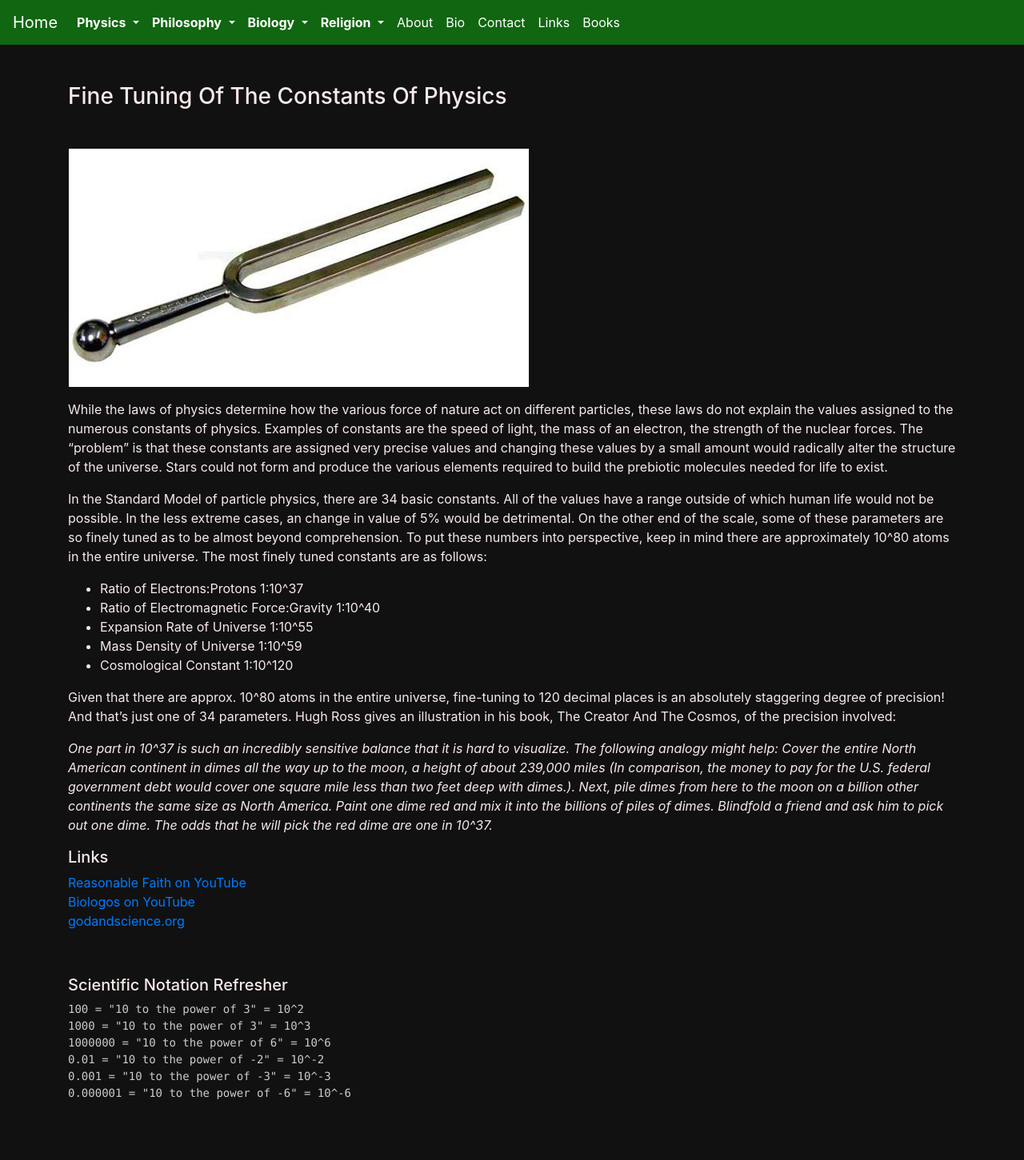
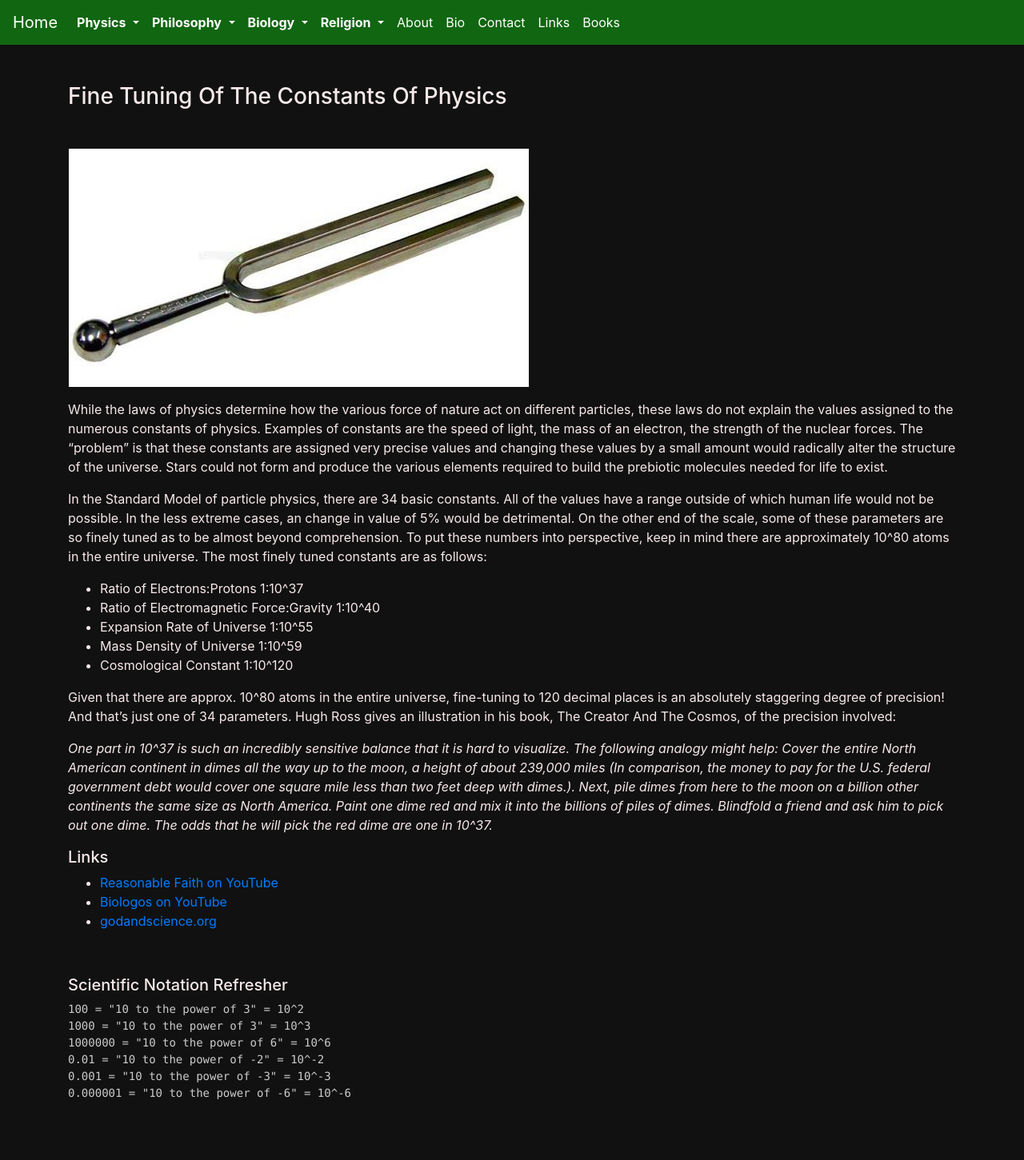
Before and after one commit to nekelly/nekelly.github.io, a Jekyll site: the page built from pages/fine_tuning.md, in a window 1280 px wide. Shown: the whole page at 80% size. Built offline with Jekyll 4.4.1, drawn with Linux system fonts in a browser that asks for light colours; our own code applies the rules of GitHub Pages for plain Markdown files.

```diff
--- a/pages/fine_tuning.md
+++ b/pages/fine_tuning.md
@@ -40,9 +40,9 @@ ask him to pick out one dime. The odds that he will pick the red dime are one in
 
 ##### Links
 
-[Reasonable Faith on YouTube](https://www.youtube.com/watch?v=UpIiIaC4kRA)
-[Biologos on YouTube](https://biologos.org/common-questions/gods-relationship-to-creation/fine-tuning)
-[godandscience.org](http://www.godandscience.org/apologetics/designun.html)
+- [Reasonable Faith on YouTube](https://www.youtube.com/watch?v=UpIiIaC4kRA)
+- [Biologos on YouTube](https://biologos.org/common-questions/gods-relationship-to-creation/fine-tuning)
+- [godandscience.org](http://www.godandscience.org/apologetics/designun.html)
 
 &nbsp;
 
```
